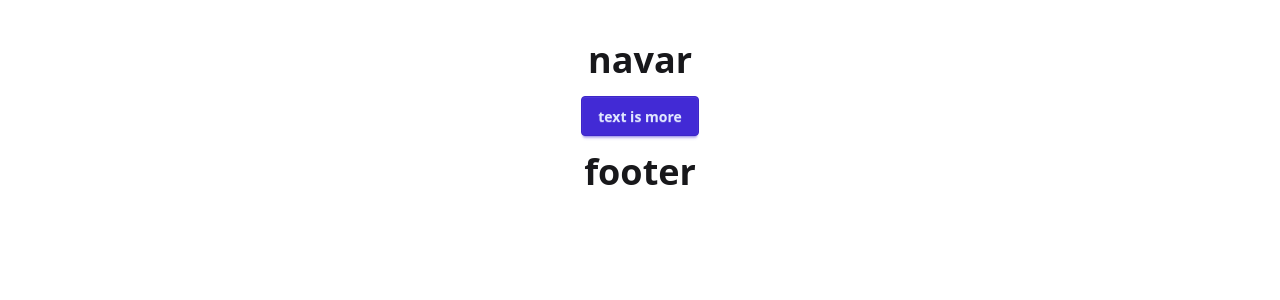
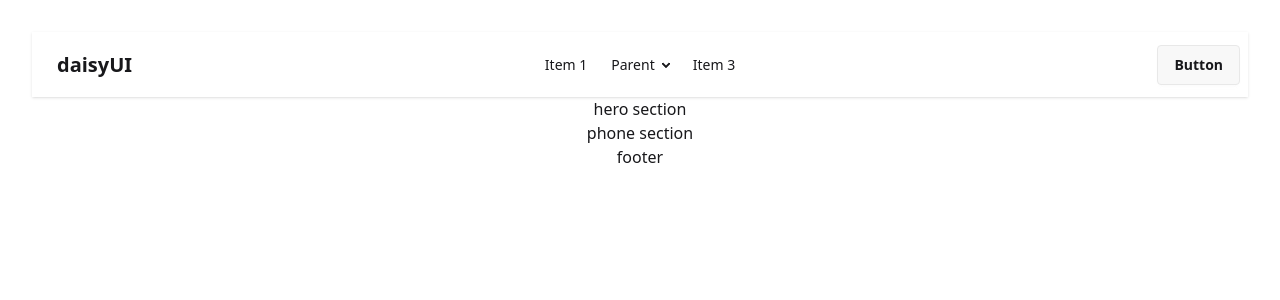
Before and after one commit to abdulalim1010/conseptual-repo, a React (Vite) app: page / in a window 1280 px wide. Shown: the top 300 px of the page. Built offline with nearby package versions, Linux system fonts and the light colour scheme.

Commit message:
Successful build and ready for deployment

```diff
--- /dev/null
+++ b/src/Layout/Mainlayouts.jsx
@@ -0,0 +1,17 @@
+import React from 'react';
+import { NavLink } from 'react-router';
+import { Outlet } from 'react-router';
+import Navbar from '../components/Navbar/Navbar';
+
+const Mainlayouts = () => {
+  return (
+    <>
+      <Navbar/>
+      <Outlet />
+      <h1>footer</h1>
+
+    </>
+  );
+};
+
+export default Mainlayouts;
--- /dev/null
+++ b/src/Pages/About.jsx
@@ -0,0 +1,11 @@
+import React from 'react';
+
+const About = () => {
+  return (
+    <div>
+      <h1>about</h1>
+    </div>
+  );
+};
+
+export default About;
--- /dev/null
+++ b/src/Pages/Error.jsx
@@ -0,0 +1,11 @@
+import React from 'react';
+
+const Error = () => {
+  return (
+    <div>
+      <h1>error handele</h1>
+    </div>
+  );
+};
+
+export default Error;
--- /dev/null
+++ b/src/Pages/Favorites.jsx
@@ -0,0 +1,11 @@
+import React from 'react';
+
+const Favorites = () => {
+  return (
+    <div>
+      <h1>my favorites</h1>
+    </div>
+  );
+};
+
+export default Favorites;
--- /dev/null
+++ b/src/Pages/Home/Home.jsx
@@ -0,0 +1,12 @@
+import React from 'react';
+
+const Home = () => {
+  return (
+    <div>
+      <h1>hero section</h1>
+      <h1>phone section</h1>
+    </div>
+  );
+};
+
+export default Home;
--- /dev/null
+++ b/src/Pages/PhoneDetails.jsx
@@ -0,0 +1,11 @@
+import React from 'react';
+
+const PhoneDetails = () => {
+  return (
+    <div>
+      <h1>phone details</h1>
+    </div>
+  );
+};
+
+export default PhoneDetails;
--- /dev/null
+++ b/src/Routs/Routs.jsx
@@ -0,0 +1,38 @@
+import { createBrowserRouter } from "react-router";
+import App from "../App";
+import Home from "../Pages/Home/Home";
+import Mainlayouts from "../Layout/Mainlayouts";
+import Error from "../Pages/Error";
+import About from "../Pages/About";
+import Favorites from "../Pages/Favorites";
+import Navbar from "../components/Navbar/Navbar";
+
+export const router = createBrowserRouter([
+
+  {
+    path: "/",
+    Component: Mainlayouts,
+    errorElement:<Error />,
+    children: [
+       {
+    element: <Home />,
+    index: true,
+  },{
+      path: '/favorite',
+      element: <Favorites/>
+
+      },
+      {
+    path: "about",
+    element:<About/>
+  },
+      {
+    path: "navbar",
+    element:<Navbar/>
+  },
+
+     ],
+
+  },
+
+]);
--- /dev/null
+++ b/src/components/Footer/Footer.jsx
@@ -0,0 +1,11 @@
+import React from 'react';
+
+const Footer = () => {
+  return (
+    <div>
+      <h1>foooter sectin</h1>
+    </div>
+  );
+};
+
+export default Footer;
--- /dev/null
+++ b/src/components/Hero/Hero.jsx
@@ -0,0 +1,11 @@
+import React from 'react';
+
+const Hero = () => {
+  return (
+    <div>
+      <h1>i am hero</h1>
+    </div>
+  );
+};
+
+export default Hero;
--- /dev/null
+++ b/src/components/Navbar/Navbar.jsx
@@ -0,0 +1,49 @@
+import React from 'react';
+
+const Navbar = () => {
+  return (
+   <div className="navbar bg-base-100 shadow-sm">
+  <div className="navbar-start">
+    <div className="dropdown">
+      <div tabIndex={0} role="button" className="btn btn-ghost lg:hidden">
+        <svg xmlns="http://www.w3.org/2000/svg" className="h-5 w-5" fill="none" viewBox="0 0 24 24" stroke="currentColor"> <path strokeLinecap="round" strokeLinejoin="round" strokeWidth="2" d="M4 6h16M4 12h8m-8 6h16" /> </svg>
+      </div>
+      <ul
+        tabIndex={0}
+        className="menu menu-sm dropdown-content bg-base-100 rounded-box z-1 mt-3 w-52 p-2 shadow">
+        <li><a>Item 1</a></li>
+        <li>
+          <a>Parent</a>
+          <ul className="p-2">
+            <li><a>Submenu 1</a></li>
+            <li><a>Submenu 2</a></li>
+          </ul>
+        </li>
+        <li><a>Item 3</a></li>
+      </ul>
+    </div>
+    <a className="btn btn-ghost text-xl">daisyUI</a>
+  </div>
+  <div className="navbar-center hidden lg:flex">
+    <ul className="menu menu-horizontal px-1">
+      <li><a>Item 1</a></li>
+      <li>
+        <details>
+          <summary>Parent</summary>
+          <ul className="p-2">
+            <li><a>Submenu 1</a></li>
+            <li><a>Submenu 2</a></li>
+          </ul>
+        </details>
+      </li>
+      <li><a>Item 3</a></li>
+    </ul>
+  </div>
+  <div className="navbar-end">
+    <a className="btn">Button</a>
+  </div>
+</div>
+  );
+};
+
+export default Navbar;
--- /dev/null
+++ b/src/components/Phone/PhoneContainer.jsx
@@ -0,0 +1,11 @@
+import React from 'react';
+
+const PhoneContainer = () => {
+  return (
+    <div>
+      <h1>phone PhoneContainer</h1>
+    </div>
+  );
+};
+
+export default PhoneContainer;
--- a/src/main.jsx
+++ b/src/main.jsx
@@ -1,30 +1,13 @@
 import { StrictMode } from 'react'
 import { createRoot } from 'react-dom/client'
 import './index.css'
-import App from './App.jsx'
+
 import {
-  createBrowserRouter,
+
   RouterProvider,
 } from "react-router";
+import { router } from './Routs/Routs.jsx';
 
-const router = createBrowserRouter([
-  {
-    path: "/",
-    Component: App,
-    children: [{
-      path: '/favorite',
-      element: <h1>this is favorite page</h1>,
-
-    },
-
-     ],
-
-  },
-  {
-    path: "/about",
-    element:<h1>this is bout page</h1>
-  },
-]);
 
 const root = createRoot(document.getElementById('root')).render(    <StrictMode>
     <RouterProvider router={router} />
```
